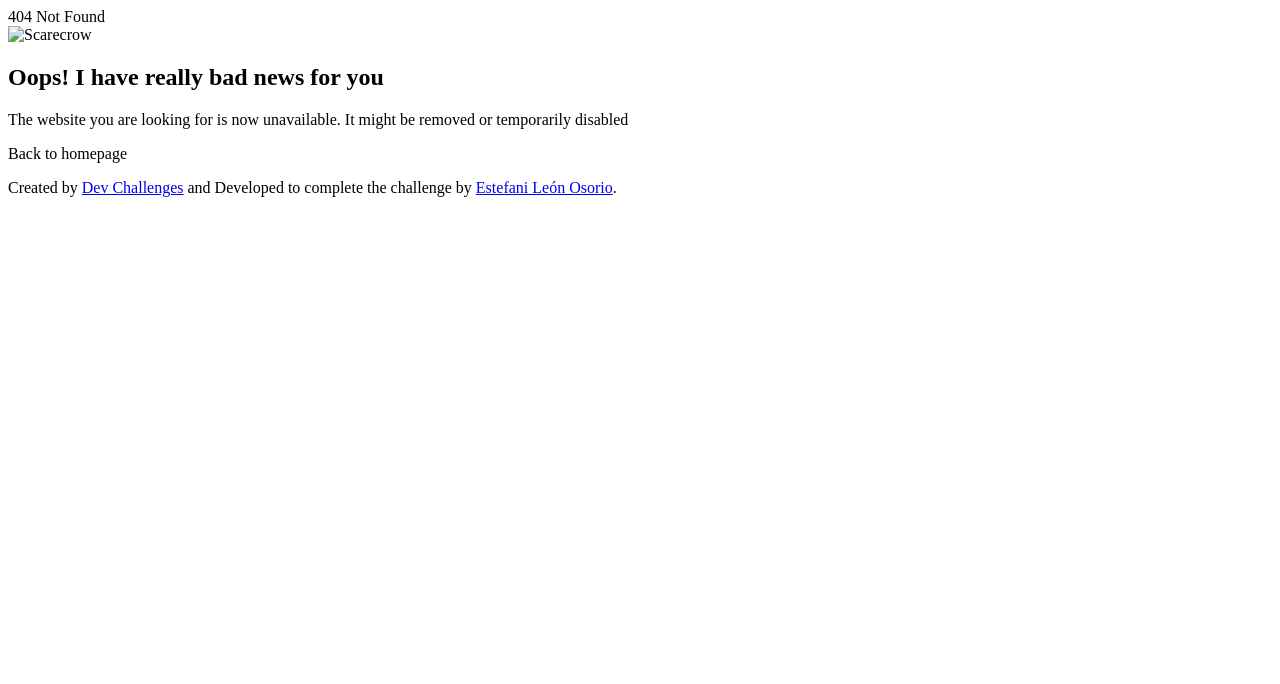
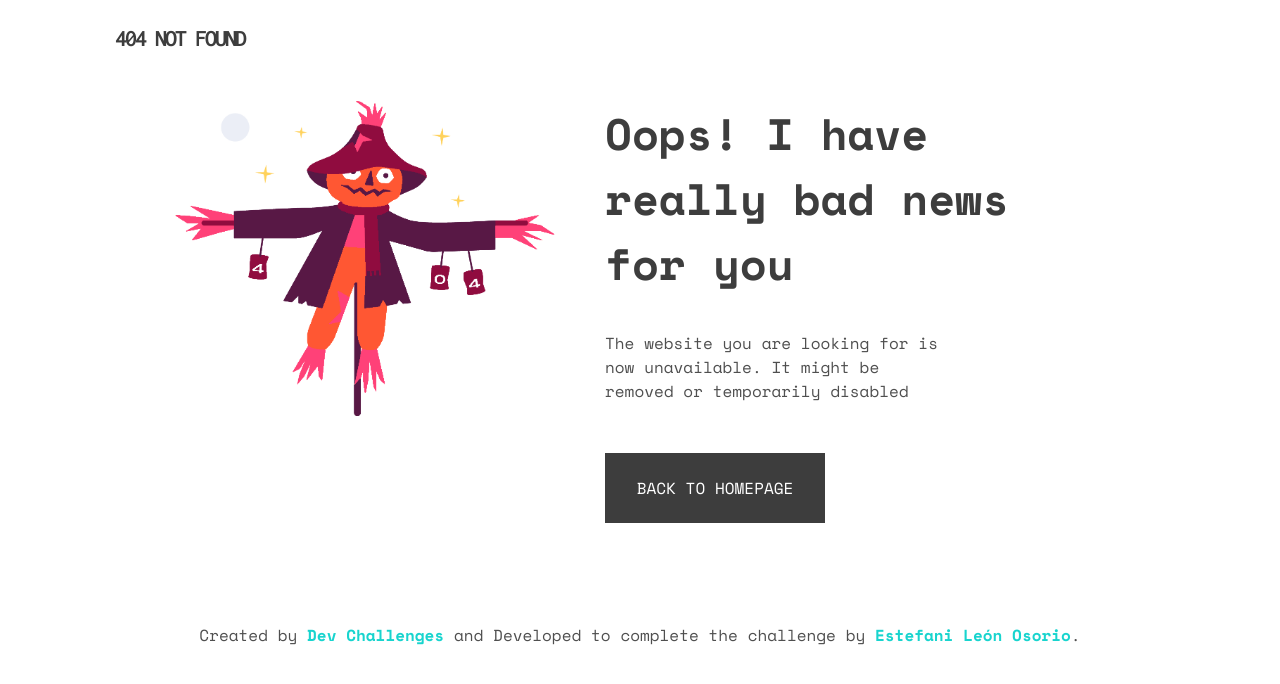
Before and after one commit to EstefaniLeon/challenge-404-not-found, a plain HTML site: page index.html in a window 1280 px wide. Drawn offline with nearby package versions, Linux system fonts and the light colour scheme.

Commit message:
Update index.html
Correcting css path

```diff
--- a/index.html
+++ b/index.html
@@ -6,9 +6,9 @@
     <meta name="viewport" content="width=device-width, initial-scale=1.0">
     <meta name="Author" content="Estefani Leon Osorio">
     <title>404 Not Found</title>
-    <link href="/404 not found challenge/assets/favicon.png" rel="icon">
-    <link rel="stylesheet" href="/404 not found challenge/css/style.css">
-    <script src="/404 not found challenge/js/app.js"></script>
+    <link href="\assets\favicon.png" rel="icon">
+    <link rel="stylesheet" href="\css\style.css">
+    <script src="\js\app.js"></script>
 </head>
 
 <body class="body-scrollbar">
@@ -23,7 +23,7 @@
         <div class="wrapper">
             <div class="sections">
                 <div class="img">
-                    <img src="/404 not found challenge/assets/scarecrow.png" alt="Scarecrow">
+                    <img src="\assets\scarecrow.png" alt="Scarecrow">
                 </div>
                 <div class="content">
                     <h1>Oops! I have really bad news for you</h1>
```
